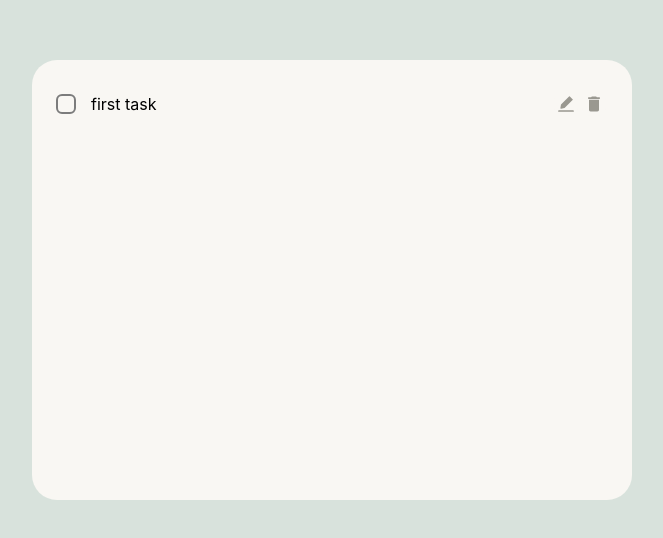
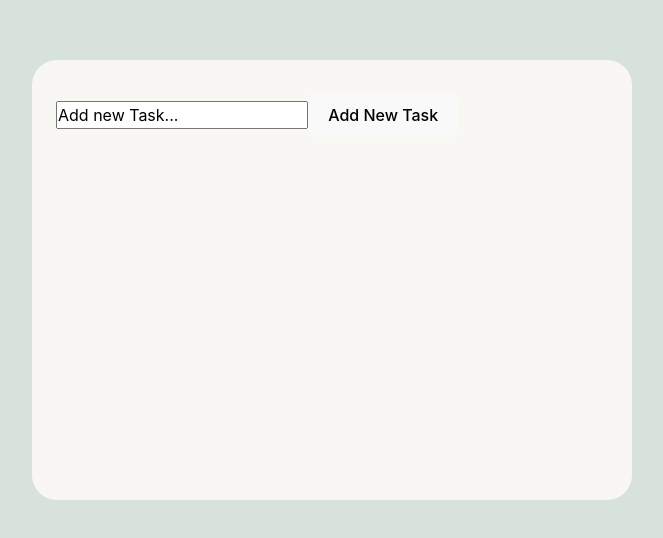
Before and after one commit to macopul/Todo-App-React, a React (Vite) app: page / in a window 1280 px wide. Shown: the part 120-658 px from the top of the page, without its empty margins (308-971 px from the left). Built offline with nearby package versions, Linux system fonts and the light colour scheme.

Commit message:
feat(REACTTODO-14): logic add use tasks storage hook for manipulation of localstorage data (#11)

```diff
--- /dev/null
+++ b/src/components/AddToDoSection/AddToDoSection.tsx
@@ -0,0 +1,23 @@
+import { useState } from 'react';
+import { TaskItemType } from '../../types/TaskItemType';
+
+type AddToDoProps = {
+  message: string;
+  addTaskToList: (args: TaskItemType) => void;
+};
+
+const AddToDoSection = ({ message, addTaskToList }: AddToDoProps) => {
+  const [taskTitle, setTaskTitle] = useState(message);
+
+  const handleAddTaskButtonClick = () =>
+    addTaskToList({ title: taskTitle, id: Math.random().toString(), checked: false });
+
+  return (
+    <div className="to-do-action-container">
+      <input type="text" value={taskTitle} onChange={(e) => setTaskTitle(e.target.value)} />
+      <button onClick={handleAddTaskButtonClick}>Add New Task</button>
+    </div>
+  );
+};
+
+export default AddToDoSection;
--- a/src/components/Layout/Layout.tsx
+++ b/src/components/Layout/Layout.tsx
@@ -1,5 +1,5 @@
-import styles from "./Layout.module.scss";
-import TodoSection from "../ToDoSection/ToDoSection";
+import styles from './Layout.module.scss';
+import TodoSection from '../ToDoSection/ToDoSection';
 
 const Layout = () => (
   <div className={styles.LayoutComponent}>
--- a/src/components/TaskItem/TaskItem.module.scss
+++ b/src/components/TaskItem/TaskItem.module.scss
@@ -3,6 +3,7 @@
   height: fit-content;
   display: flex;
   align-items: center;
+  padding-bottom: 5px;
 }
 
 .editButton {
@@ -14,7 +15,7 @@
   opacity: 1;
 }
 
-.editButtonIsActive {
+.editButtonActive {
   outline: 2px solid var(--secondary-color-2);
   opacity: 1;
 }
@@ -48,13 +49,13 @@
   outline: none;
 }
 
-.taskInputEditable {
+.taskEditable {
   background: var(--primary-color-2);
   outline: solid 1px var(--primary-color-3);
   border-radius: 8px;
 }
 
-.taskInputCompleted {
+.taskChecked {
   text-decoration: line-through;
   opacity: 0.5;
 }
--- a/src/components/TaskItem/TaskItem.tsx
+++ b/src/components/TaskItem/TaskItem.tsx
@@ -5,58 +5,49 @@ import { AiFillEdit } from 'react-icons/ai';
 import IconButton from '../IconButton/IconButton';
 import clsx from 'clsx';
 import styles from './TaskItem.module.scss';
-import UseClickOutside from '../../hooks/useClickOutside';
+import useClickOutside from '../../hooks/useClickOutside';
+import { TaskItemType } from '../../types/TaskItemType';
 
-type TaskItemProps = {
-  message: string;
-  completed: boolean;
-  messageEditable: boolean;
-};
-
-const TaskItem = ({
-  message = 'first task',
-  completed = false,
-  messageEditable = false,
-}: TaskItemProps) => {
-  const [title, setTitle] = useState(message);
-  const [checked, setChecked] = useState(completed);
-  const [isEditable, setIsEditbale] = useState(messageEditable);
+const TaskItem = ({ title, checked, id }: TaskItemType) => {
+  const [taskTitle, setTaskTitle] = useState(title);
+  const [isTaskChecked, setIsTaskChecked] = useState(checked);
+  const [isTaskEditable, setIsTaskEditbale] = useState(false);
   const ref = useRef<HTMLInputElement>(null);
-
-  UseClickOutside(ref, () => setIsEditbale(false), 'ignoreClickOutside');
+  useClickOutside(ref, () => setIsTaskEditbale(false), `ignoreClickOutside${id}`);
 
   useEffect(() => {
-    if (ref?.current && isEditable) {
+    if (ref?.current && isTaskEditable) {
       ref.current.focus();
     }
-  }, [isEditable]);
+  }, [isTaskEditable]);
 
   return (
     <div className={styles.TaskItemComponent}>
-      <Checkbox checked={checked} onChange={() => setChecked(!checked)} />
+      <Checkbox checked={isTaskChecked} onChange={() => setIsTaskChecked(!isTaskChecked)} />
       <input
         ref={ref}
+        id={id}
         className={clsx(styles.taskInput, {
-          [styles.taskInputEditable]: isEditable && !checked,
-          [styles.taskInputCompleted]: checked,
+          [styles.taskEditable]: isTaskEditable && !isTaskChecked,
+          [styles.taskChecked]: isTaskChecked,
         })}
         type="text"
-        value={title}
-        onChange={(e) => setTitle(e.target.value)}
-        readOnly={checked}
+        value={taskTitle}
+        onChange={(e) => setTaskTitle(e.target.value)}
+        readOnly={isTaskChecked}
         onClick={() => {
-          setIsEditbale(true);
+          setIsTaskEditbale(true);
         }}
       />
       <IconButton
-        data-ignore-click-outside
+        data-ignore-click-outside={`ignoreClickOutside${id}`}
+        id={id}
         classname={clsx(styles.editButton, {
-          [styles.editButtonIsActive]: isEditable && !checked,
+          [styles.editButtonActive]: isTaskEditable && !isTaskChecked,
         })}
         onClick={() => {
-          setIsEditbale(!isEditable);
+          setIsTaskEditbale(!isTaskEditable);
         }}
-        id="editButton"
       >
         <AiFillEdit className={styles.buttonIcon} />
       </IconButton>
--- /dev/null
+++ b/src/components/TaskItemsList.tsx/TaskItemsList.tsx
@@ -0,0 +1,18 @@
+import TaskItem from '../TaskItem/TaskItem';
+import { TaskItemType } from '../../types/TaskItemType';
+
+type TasksItemListType = {
+  taskList: TaskItemType[];
+};
+
+const TasksItemList = ({ taskList }: TasksItemListType) => {
+  return (
+    <>
+      {taskList.map((task) => (
+        <TaskItem key={task.id} title={task.title} checked={task.checked} id={task.id} />
+      ))}
+    </>
+  );
+};
+
+export default TasksItemList;
--- a/src/components/ToDoSection/ToDoSection.tsx
+++ b/src/components/ToDoSection/ToDoSection.tsx
@@ -1,14 +1,15 @@
-import TaskItem from "../TaskItem/TaskItem";
-import styles from "./TodoSection.module.scss";
+import AddToDoSection from '../AddToDoSection/AddToDoSection';
+import TasksItemList from '../TaskItemsList.tsx/TaskItemsList';
+import styles from './TodoSection.module.scss';
+import { useTaskStorage } from '../../hooks/useTaskStorage';
 
 const TodoSection = () => {
+  const { taskList, addTaskToList } = useTaskStorage();
+
   return (
     <div className={styles.TodoSectionComponent}>
-      <TaskItem
-        message={"first task"}
-        completed={false}
-        messageEditable={false}
-      />
+      <TasksItemList taskList={taskList} />
+      <AddToDoSection addTaskToList={addTaskToList} message="Add new Task..." />
     </div>
   );
 };
--- a/src/hooks/useClickOutside.tsx
+++ b/src/hooks/useClickOutside.tsx
@@ -1,6 +1,6 @@
 import { RefObject, useEffect } from 'react';
 
-const UseClickOutside = function (
+const useClickOutside = function (
   ref: RefObject<HTMLElement>,
   onClickOutside: () => void,
   ignoreDataSetProperty: string,
@@ -8,8 +8,8 @@ const UseClickOutside = function (
   const handleClickOutside = (event: any) => {
     if (
       ref.current &&
-      !ref.current?.contains(event.target) &&
-      !event.target.dataset[ignoreDataSetProperty]
+      event.target.dataset.ignoreClickOutside !== ignoreDataSetProperty &&
+      !ref.current?.contains(event.target)
     ) {
       onClickOutside();
     }
@@ -23,4 +23,4 @@ const UseClickOutside = function (
   }, [handleClickOutside]);
 };
 
-export default UseClickOutside;
+export default useClickOutside;
--- /dev/null
+++ b/src/hooks/useTaskStorage.tsx
@@ -0,0 +1,20 @@
+import { useState } from 'react';
+import { TaskItemType } from '../types/TaskItemType';
+
+export const useTaskStorage = () => {
+  const [taskList, setTaskList] = useState<TaskItemType[]>(
+    JSON.parse(localStorage.getItem('tasks-list')) || [],
+  );
+
+  const addTaskToList = ({ title, id, checked }: TaskItemType) => {
+    localStorage.setItem('tasks-list', JSON.stringify([...taskList, { title, id, checked }]));
+    const currentTasksList = getTaskList();
+    setTaskList(currentTasksList);
+  };
+
+  const getTaskList = () => {
+    return JSON.parse(localStorage.getItem('tasks-list'));
+  };
+
+  return { addTaskToList, taskList };
+};
--- /dev/null
+++ b/src/types/TaskItemType.ts
@@ -0,0 +1,5 @@
+export type TaskItemType = {
+  title: string;
+  id: string;
+  checked: boolean;
+};
```
Also changed, not shown: jsconfig.json (added, +8 -0 lines), src/components/AddToDoSection/AddToDoSection.scss (added), src/components/TaskItemsList.tsx/TaskItemsList.scss (added).
